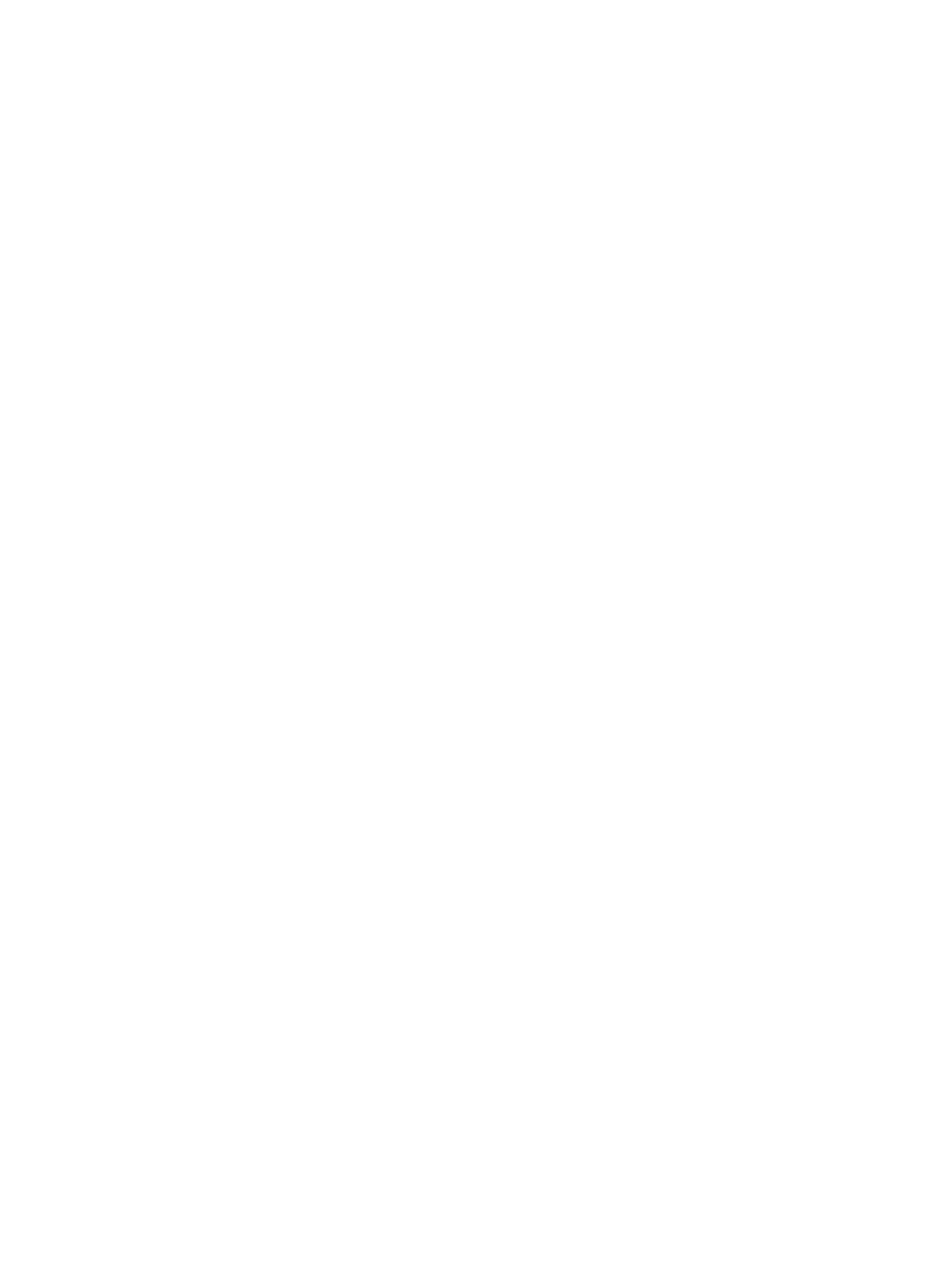
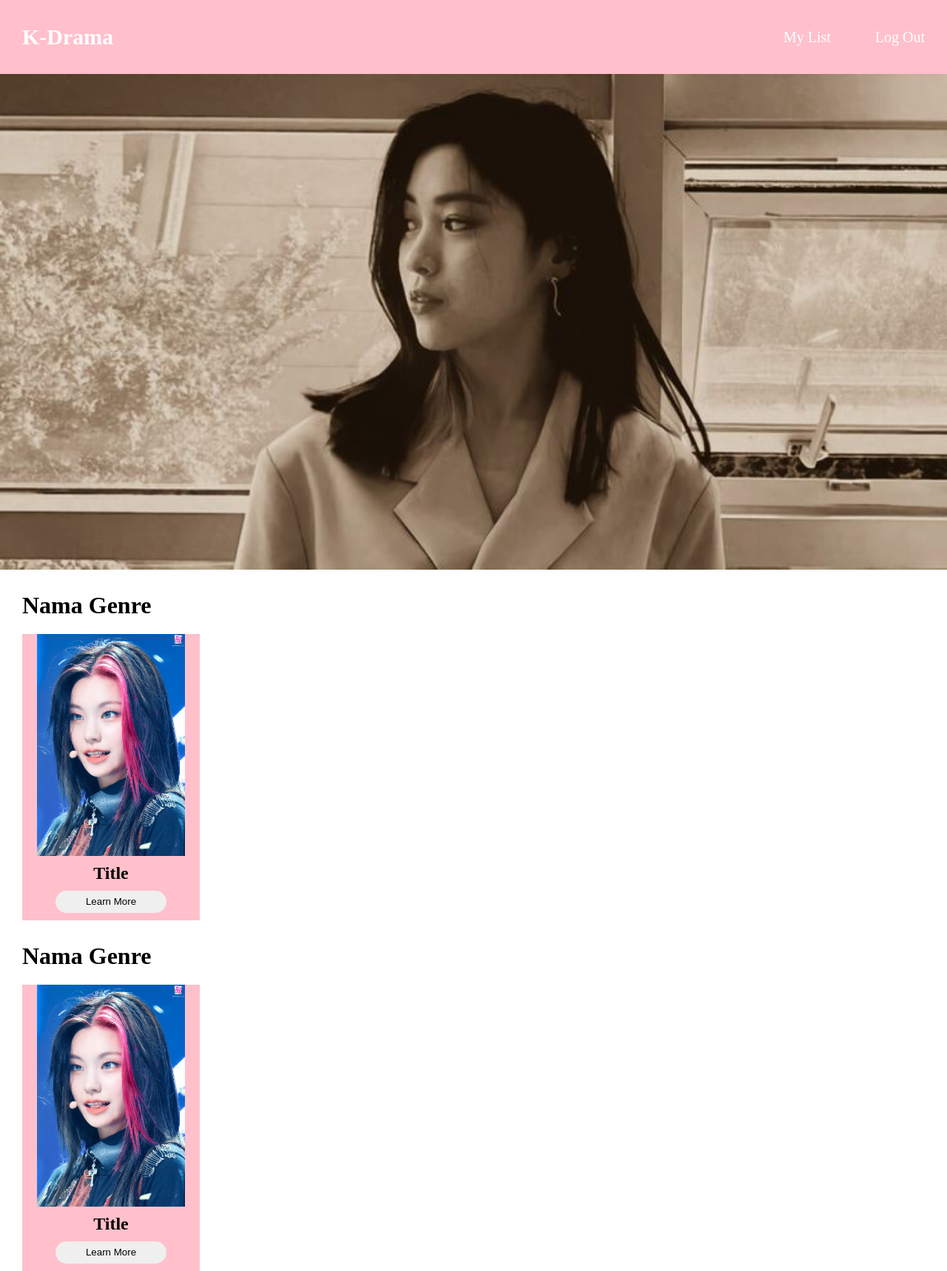
Before and after one commit to ROUVRE/responsi2-pemweb-kdrama, a PHP site: page / in a window 1280 px wide. Before the commit the page is empty. Shown: the whole page at 74% size. Before the commit the page ends 800 px from the top, so only its background shows below. Run offline with PHP 8.4, Linux system fonts and the light colour scheme.

Commit message:
FE index,movie page OTW

```diff
--- /dev/null
+++ b/inc/navbar.php
@@ -0,0 +1,9 @@
+<header>
+    <nav class="navLeft">
+        <a href="index.php"><h1>K-Drama</h1></a>
+    </nav>
+    <nav class="navRight">
+        <a href="mylist.php">My List</a>
+        <a href="logout.php">Log Out</a>
+    </nav>
+</header>
--- a/index.php
+++ b/index.php
@@ -1,11 +1,41 @@
+<?php
+include("inc/navbar.php");
+include("inc/link.php");
+?>
+
 <!DOCTYPE html>
 <html lang="en">
+
 <head>
     <meta charset="UTF-8">
     <meta name="viewport" content="width=device-width, initial-scale=1.0">
-    <title>Document</title>
+    <title>Index</title>
 </head>
+
 <body>
+    <div class="banner">
+        <img src="assets/images/shinRyujin.jpeg" alt="">
+    </div>
+    <div class="movieBox">
+        <h1>Nama Genre</h1>
+        <div class="genreBox">
+            <div>
+                <img src="assets/images/hwangYeji.jpeg" alt="">
+                <h2>Title</h2>
+                <button>Learn More</button>
+            </div>
+        </div>
+    </div>
+    <div class="movieBox">
+        <h1>Nama Genre</h1>
+        <div class="genreBox">
+            <div>
+                <img src="assets/images/hwangYeji.jpeg" alt="">
+                <h2>Title</h2>
+                <button>Learn More</button>
+            </div>
+        </div>
+    </div>
+</body>
 
-</body>
 </html>
--- a/login.php
+++ b/login.php
@@ -14,6 +14,8 @@ include("inc/link.php");
             display: flex;
             align-items: center;
             justify-content: center;
+            height: 100vh;
+            margin: 0;
         }
     </style>
 </head>
--- a/style/global.css
+++ b/style/global.css
@@ -1,11 +1,17 @@
-/* register */
+/* global */
+
 body {
-    display: flex;
-    align-items: center;
-    justify-content: center;
-    height: 100vh;
     margin: 0;
+    padding: 0;
+    margin-top: 100px;
 }
+
+* {
+    margin: 0;
+    padding: 0;
+}
+
+/* register & log out*/
 
 .logBox {
     background-color: pink;
@@ -97,3 +103,99 @@ body {
     position: absolute;
     bottom: 40px;
 }
+
+/* navbar */
+
+header {
+    position: fixed;
+    top: 0;
+    left: 0;
+    right: 0;
+    display: flex;
+    justify-content: space-between;
+    background-color: pink;
+    height: 100px;
+}
+
+header .navLeft {
+    display: flex;
+    align-items: center;
+    padding-left: 30px;
+}
+
+header .navLeft a {
+    text-decoration: none;
+    color: white;
+    font-size: 20px;
+}
+
+header .navRight {
+    display: flex;
+    align-items: center;
+}
+
+header .navRight a {
+    text-decoration: none;
+    color: white;
+    padding: 0 30px;
+    font-size: 20px;
+}
+
+/* index */
+
+.banner {
+    background-color: aqua;
+}
+
+.banner img {
+    width: 100%;
+}
+
+.movieBox {
+    margin-top: 30px;
+    padding: 0 30px;
+}
+
+.movieBox h1 {
+    margin-bottom: 20px;
+}
+
+.genreBox {
+    display: flex;
+}
+
+.genreBox div {
+    background-color: pink;
+    display: flex;
+    flex-direction: column;
+    align-items: center;
+    justify-content: center;
+}
+
+.genreBox div img {
+    width: 200px;
+    margin: 0 20px;
+}
+
+.genreBox div h2 {
+    margin: 10px 0;
+}
+
+.genreBox div button {
+    margin-bottom: 10px;
+    width: 150px;
+    height: 30px;
+    border: none;
+    border-radius: 30px;
+}
+
+/* movie page */
+
+.tittleBox {
+    margin: 30px 0;
+}
+
+.commentBox {
+    margin-top: 30px;
+    display: flex;
+}
```
Also changed, not shown: movie.php (added, +44 -0 lines), register.php (+9 -0 lines), assets/images/hwangYeji.jpeg (added), assets/images/shinRyujin.jpeg (added).
